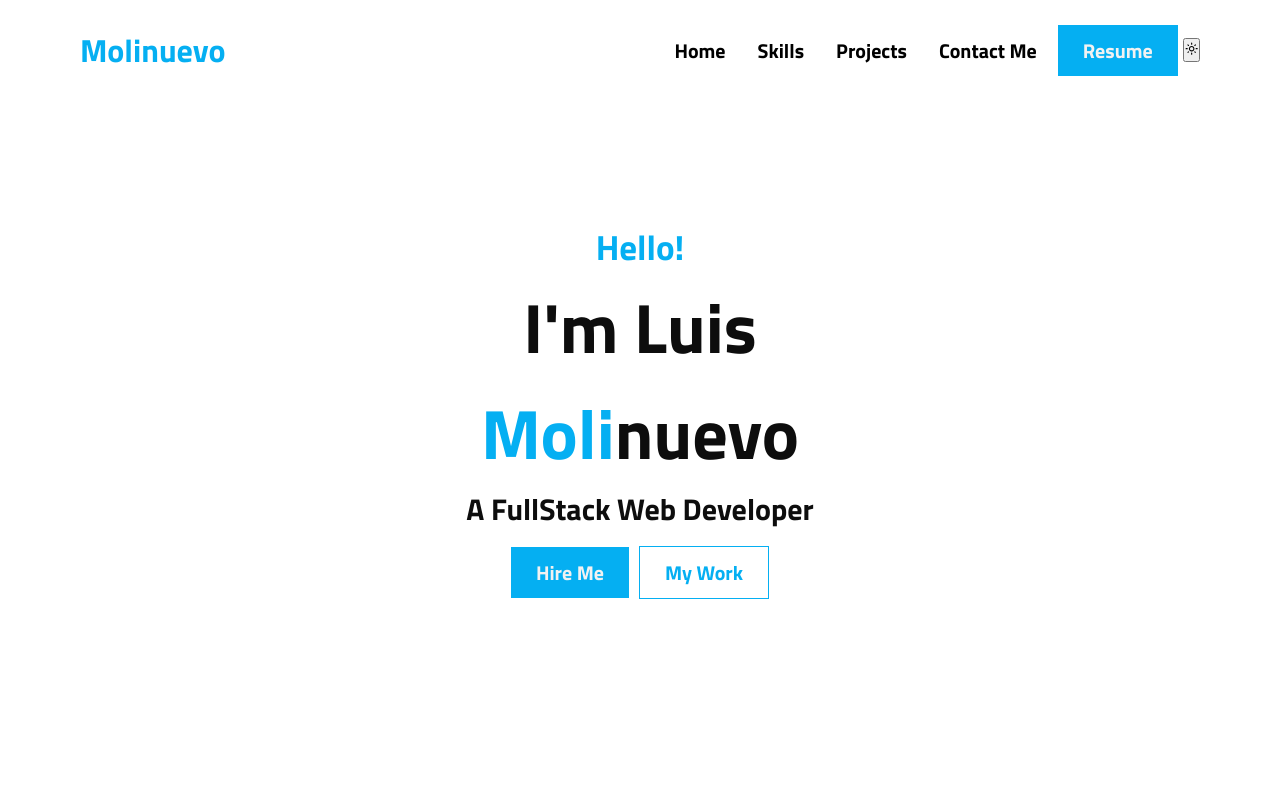
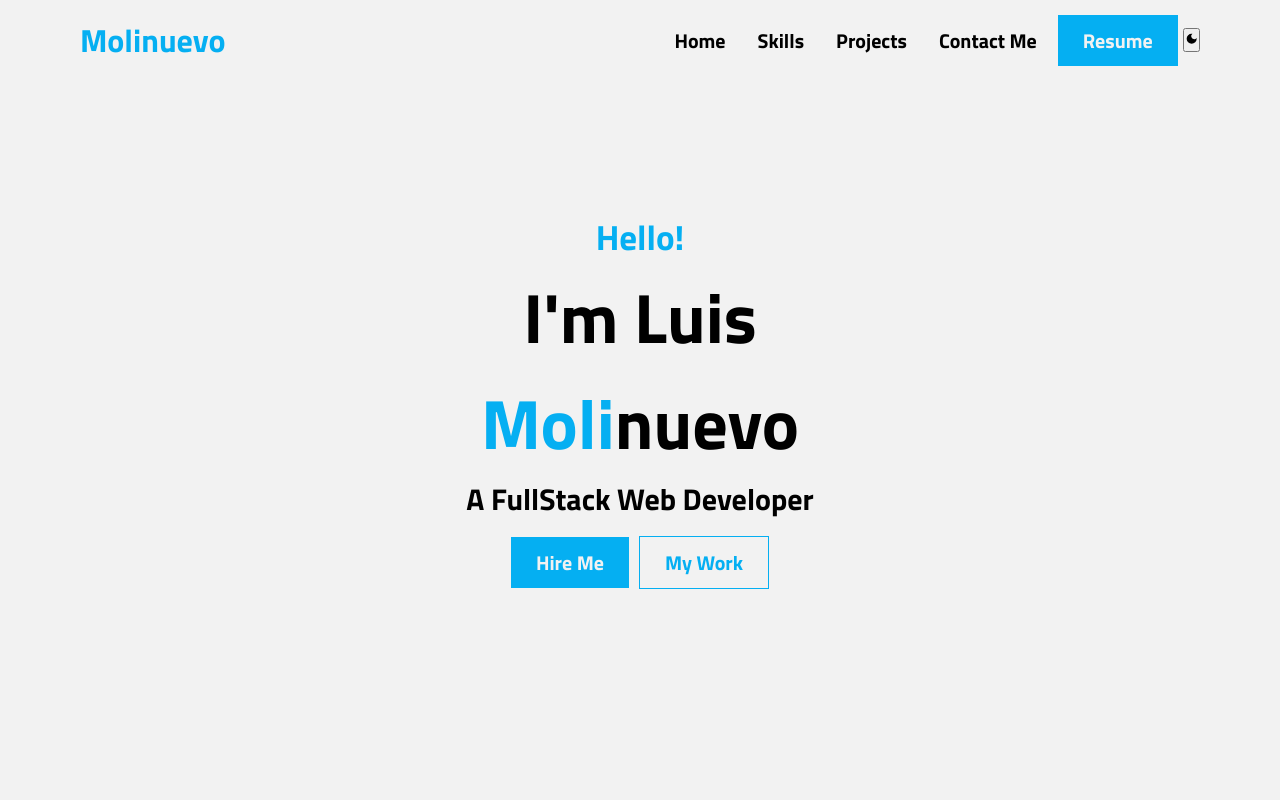
Before and after one commit to luismolinuevo/webportfolio, a React (Vite) app in the folder my-app/: page / in a window 1280 px wide. Shown: the top 800 px of the page. Built offline with nearby package versions, Linux system fonts and the light colour scheme.

Commit message:
fixed text color for nav and landing page when darkmode is on

```diff
--- a/my-app/src/App.css
+++ b/my-app/src/App.css
@@ -6,10 +6,10 @@
 	scroll-behavior: smooth;
 }
 
-/* body {
+body {
 	background-color: #F2F2F2;
-
-} */
+    color:black;
+}
 
 .container {
 	width: 100%;
@@ -18,5 +18,13 @@
 
 .darkmode{
     background-color: black;
-    color:white;
+    color:#F2F2F2;
 }
+
+.darkmode header nav a {
+    color: #F2F2F2;
+}
+
+.darkmode .project-element {
+    border: 1px solid #05AFF2;
+}
--- a/my-app/src/components/Navbar.jsx
+++ b/my-app/src/components/Navbar.jsx
@@ -72,7 +72,7 @@ const Navbar = () => {
 
                     <div>
                         <button onClick={handleToggleTheme}>
-                            {isDarkMode ? <MdDarkMode/> : <MdOutlineLightMode/> }
+                            {!isDarkMode ? <MdDarkMode/> : <MdOutlineLightMode/> }
                         </button>
                     </div>
                 </div>
--- a/my-app/src/styles/Landingpage.css
+++ b/my-app/src/styles/Landingpage.css
@@ -16,7 +16,7 @@
     text-align: center;
     align-content: center;
     padding-top: 130px;
-    color:#0D0D0D;
+    /* color:#0D0D0D; */
 
 }
 
--- a/my-app/src/styles/Navstyles.css
+++ b/my-app/src/styles/Navstyles.css
@@ -33,7 +33,7 @@ header {
 	color: #05AFF2;
 	position: sticky;
 	top: 0;
-	margin-top: 10px;
+	/* margin-top: 10px; */
 	z-index: 1;
 }
 
```
